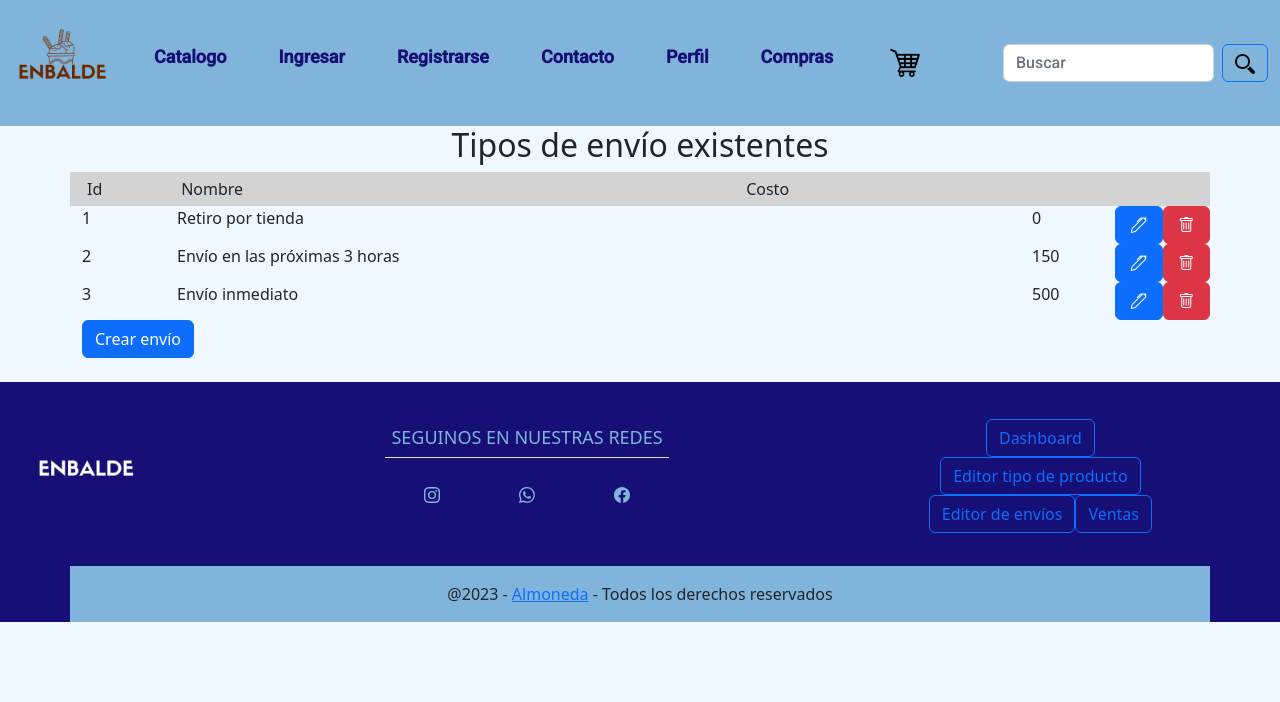
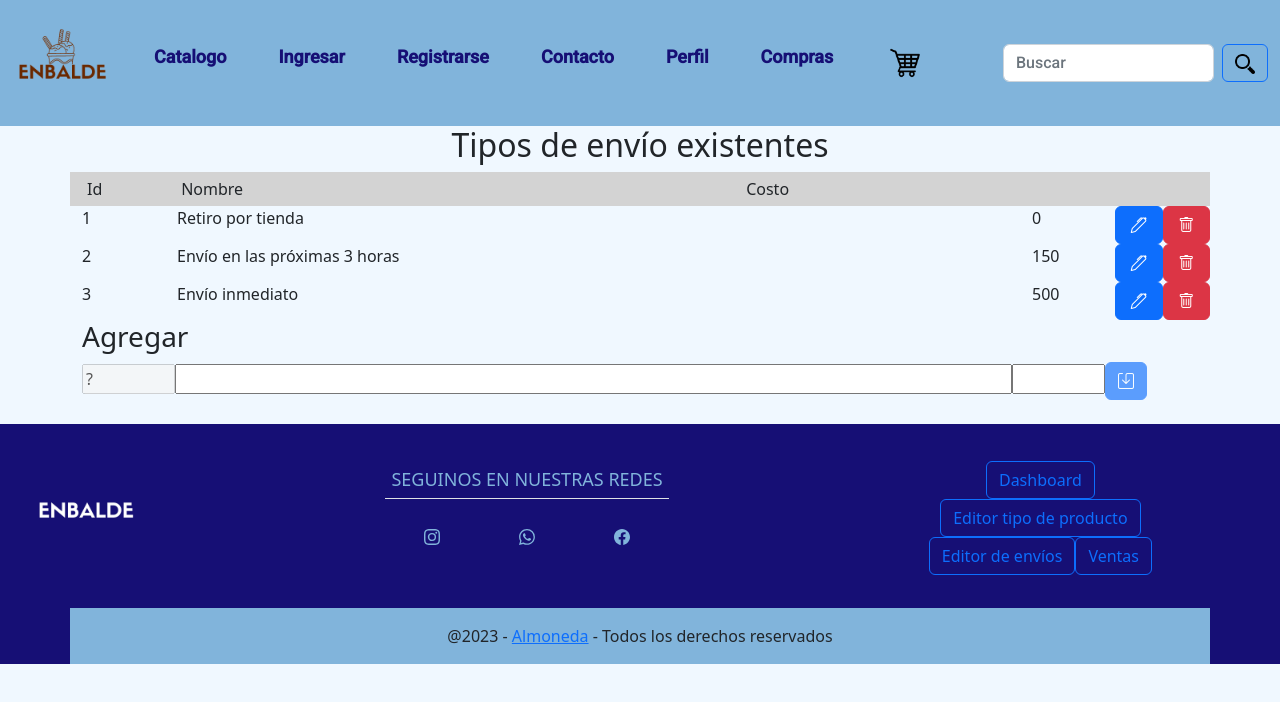
Before and after one commit to NataliaAlvarezIspc/proyecto-ispc-ecommerce, an Angular app in the folder front-end/enbalde/: page /abm-envios in a window 1280 px wide. Shown: the top 702 px of the page. Built offline with nearby package versions, Linux system fonts and the light colour scheme.

Commit message:
agregar creador de tipos y envios

```diff
--- a/front-end/enbalde/src/app/pages/abm-envios/abm-envios.component.html
+++ b/front-end/enbalde/src/app/pages/abm-envios/abm-envios.component.html
@@ -11,11 +11,15 @@
         <div class="row" *ngFor="let envio of envios">
           <app-item-envio [envio]="envio"></app-item-envio>
         </div>
-      </div>
-    </div>
-    <div class="row">
-      <div class="col-5">
-        <button type="button" class="col btn btn-primary" (click)="crear()">Crear envío</button>
+        <div class="row">
+          <h3>Agregar</h3>
+          <form [formGroup]="crearEnvioForm" (ngSubmit)="crear(crearEnvioForm.value)">
+            <input class="col-2 col-sm-2 col-md-1 col-lg-1 col-xl-1" value="?" disabled>
+            <input class="col-5 col-sm-6 col-md-8 col-lg-8 col-xl-9" formControlName="nombre" id="nombre" name="nombre" type="text">
+            <input class="col-2 col-sm-2 col-md-1 col-lg-1 col-xl-1" formControlName="precio" id="precio" name="precio" type="number">
+            <button type="submit" class="col btn btn-primary" [disabled]="!crearEnvioForm.valid"><i class="bi bi-save"></i></button>
+          </form>
+        </div>
       </div>
     </div>
 </div>
--- a/front-end/enbalde/src/app/pages/abm-envios/abm-envios.component.ts
+++ b/front-end/enbalde/src/app/pages/abm-envios/abm-envios.component.ts
@@ -1,25 +1,39 @@
 import { Component, Input } from '@angular/core';
 import { Envio } from './modelo/modelo.envio';
 import { EnviosService } from 'src/app/envios.service';
-import { RouterLink, Router } from '@angular/router';
+import { FormBuilder, FormGroup, Validators } from '@angular/forms';
 
 @Component({
   selector: 'app-abm-envios',
   templateUrl: './abm-envios.component.html',
-  styleUrls: ['./abm-envios.component.css']
+  styleUrls: ['./abm-envios.component.css'],
+  providers: [ EnviosService ]
 })
 
 export class AbmEnviosComponent {
+  crearEnvioForm!: FormGroup;
+
   @Input() envios: Envio [] = [];
 
-  constructor(private router: Router, public enviosService : EnviosService) {
+  constructor(private formBuilder: FormBuilder, public enviosService : EnviosService) {
   }
 
   ngOnInit(): void {
     this.envios = this.enviosService.obtenerEnvios();
+    this.crearEnvioForm = this.formBuilder.group({
+      nombre: ["", [Validators.required, Validators.minLength(1), Validators.maxLength(40)]],
+      precio: ["", [Validators.required, Validators.min(0)]]
+    });
   }
 
-  crear() {
-    alert("Creando tipo de envío nuevo (próximamente)");
+  get nombre() { return this.crearEnvioForm.get('nombre'); }
+
+  crear(value: any) {
+    if (this.enviosService.crear(value.nombre, value.precio)) {
+      alert(`${value.nombre} creado exitosamente`);
+    }
+    else {
+      alert(`No se pudo crear el envío ${value.nombre}`);
+    }
   }
 }
--- a/front-end/enbalde/src/app/pages/item-tipo-producto/item-tipo-producto.component.html
+++ b/front-end/enbalde/src/app/pages/item-tipo-producto/item-tipo-producto.component.html
@@ -10,7 +10,7 @@
 </div>
 <form *ngIf="editando?.id == tipoProducto.id" class="row" [formGroup]="editarItemTipoProductoForm">
   <input class="col-2 col-sm-2 col-md-1 col-lg-1 col-xl-1" type="number" disabled value="{{tipoProducto.id}}">
-  <input formControlName="nuevoNombre" type="text" class="col-7 col-sm-8 col-md-9 col-lg-9 col-xl-10" value="{{tipoProducto.nombre}}">
+  <input class="col-7 col-sm-8 col-md-9 col-lg-9 col-xl-10" formControlName="nuevoNombre" type="text" value="{{tipoProducto.nombre}}">
   <div class="col-3 col-sm-2 col-md-2 col-lg-2 col-xl-1">
     <div class="row">
       <button type="button" class="col btn btn-primary" [disabled]="!editarItemTipoProductoForm.valid" (click)="grabar(tipoProducto, editarItemTipoProductoForm.value)"><i class="bi bi-save"></i></button>
--- a/front-end/enbalde/src/app/pages/tipo-producto/tipo-producto.component.html
+++ b/front-end/enbalde/src/app/pages/tipo-producto/tipo-producto.component.html
@@ -11,9 +11,10 @@
           <app-item-tipo-producto [tipoProducto]="tipoProducto"></app-item-tipo-producto>
         </div>
         <div class="row">
+          <h3>Agregar</h3>
           <form [formGroup]="crearTipoProductoForm" (ngSubmit)="crear(crearTipoProductoForm.value.nombre)">
-            <div class="col-2 col-lg-1 col-md-1 col-xl-1"></div>
-            <input formControlName="nombre" id="nombre" name="nombre" type="text" class="col-10 col-lg-6 col-md-6 col-xl-6">
+            <input class="col-2 col-sm-2 col-md-1 col-lg-1 col-xl-1" value="?" disabled>
+            <input class="col-7 col-sm-8 col-md-9 col-lg-9 col-xl-10" formControlName="nombre" id="nombre" name="nombre" type="text">
             <button type="submit" class="col btn btn-primary" [disabled]="!crearTipoProductoForm.valid"><i class="bi bi-save"></i></button>
           </form>
         </div>
--- a/front-end/enbalde/src/app/pages/tipo-producto/tipo-producto.component.ts
+++ b/front-end/enbalde/src/app/pages/tipo-producto/tipo-producto.component.ts
@@ -22,20 +22,10 @@ export class TipoProductoComponent {
     this.tipoProductos = this.productosService.obtenerTipos();
     this.crearTipoProductoForm = this.formBuilder.group({
       nombre: ["", [Validators.required, Validators.minLength(1), Validators.maxLength(40)]]
-    })
+    });
   }
 
   get nombre() { return this.crearTipoProductoForm.get('nombre'); }
-
-  editar(tipoProducto: TipoProducto) {
-    alert(`Editando ${tipoProducto.nombre} (próximamente)`);
-  }
-
-  borrar(tipoProducto: TipoProducto) {
-    if (confirm(`Está seguro que desea borrar ${tipoProducto.nombre}?`)) {
-      this.productosService.borrarTipo(tipoProducto);
-    }
-  }
 
   crear(nombre: string) {
     if (this.productosService.crearTipo(nombre)) {
```
